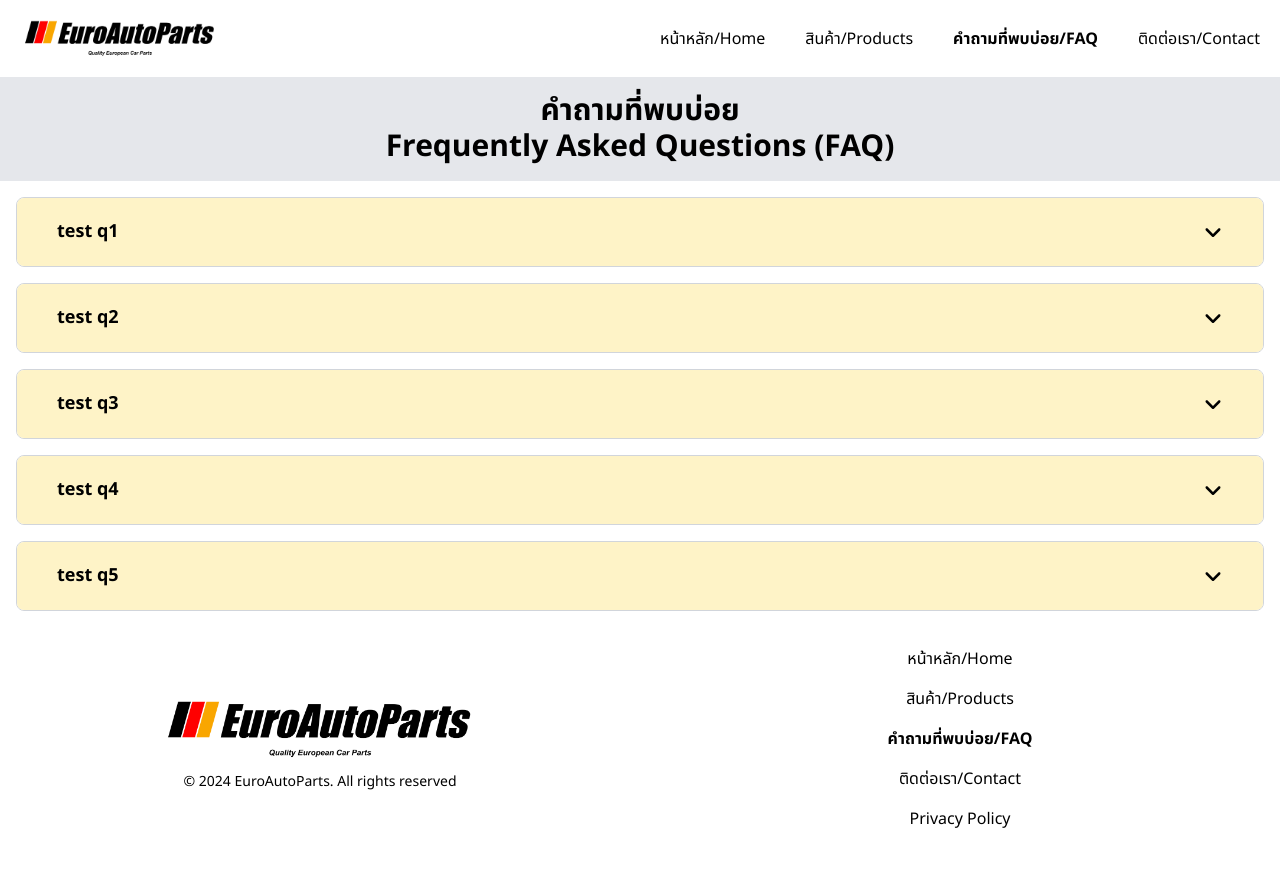
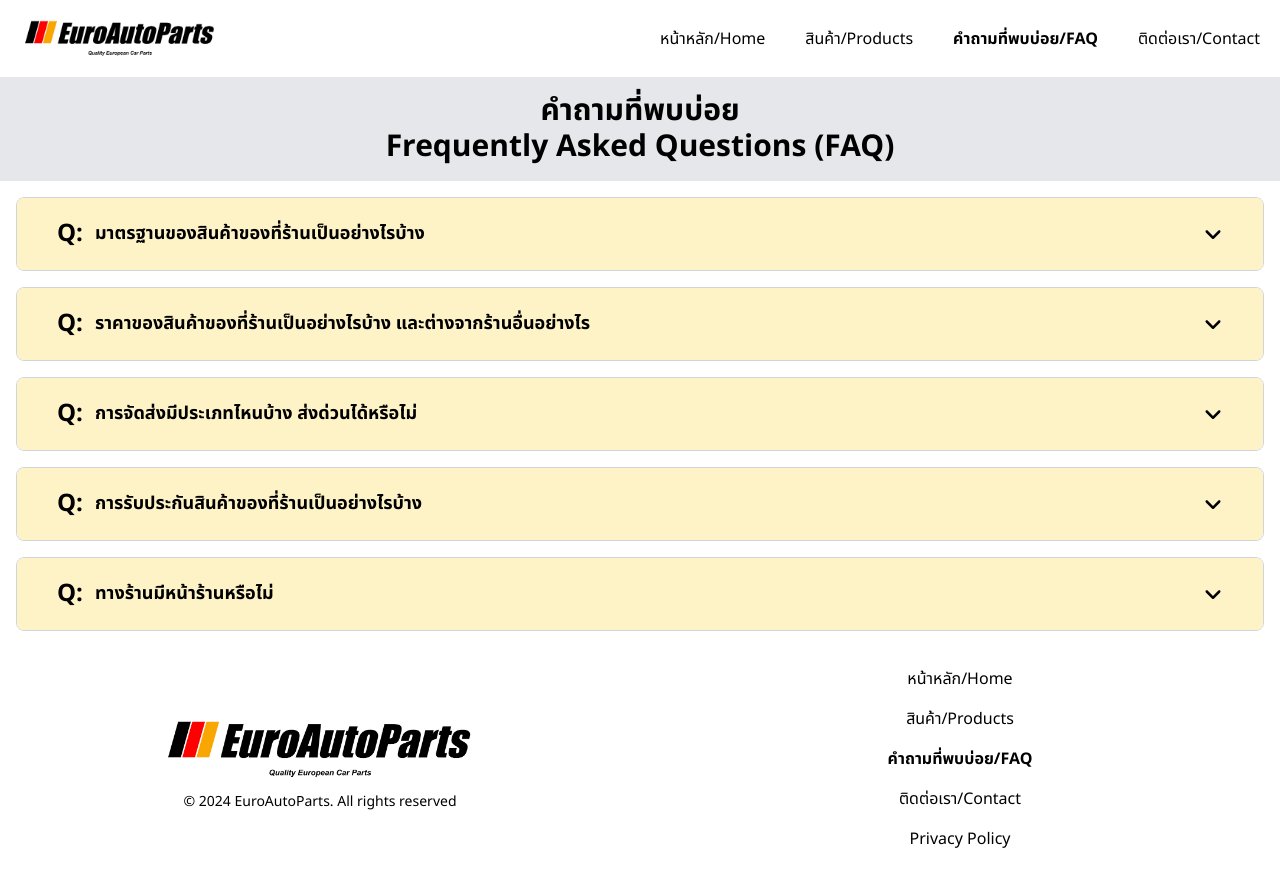
Before and after one commit to Win-TS/euroautoparts-landing-page, a React (Vite) app: page /faq in a window 1280 px wide. Built offline with nearby package versions, Linux system fonts and the light colour scheme.

Commit message:
feat: faq question and answers

```diff
--- a/src/components/Accordion.tsx
+++ b/src/components/Accordion.tsx
@@ -16,8 +16,9 @@ export default function Accordion({ question, answer }: AccordionProps) {
 
     return (
         <div className="m-4 rounded-lg overflow-hidden border border-gray-300">
-            <div className="py-5 px-10 flex justify-between items-center cursor-pointer transition duration-300 ease-in-out bg-amber-100 hover:bg-amber-200" onClick={toggleAccordion}>
-                <p className="text-lg font-notothai font-bold">{question}</p>
+            <div className="py-5 px-10 flex items-center cursor-pointer transition duration-300 ease-in-out bg-amber-100 hover:bg-amber-200 gap-3" onClick={toggleAccordion}>
+                <h1 className="text-2xl font-notothai font-bold">Q:</h1>
+                <p className="text-lg font-notothai font-bold grow">{question}</p>
                 <motion.div
                     className="texl-lg md:text-xl font-notothai"
                     animate={{ rotate: isOpen ? -180 : 0 }}
@@ -38,7 +39,7 @@ export default function Accordion({ question, answer }: AccordionProps) {
                         className="px-10"
                     >
                         <div className="py-5">
-                            <p className="text-md md:text-lg font-notothai">{answer}</p>
+                            <p className="text-lg font-notothai">{answer}</p>
                         </div>
                     </motion.div>
                 )}
--- a/src/pages/FAQ.tsx
+++ b/src/pages/FAQ.tsx
@@ -9,24 +9,24 @@ export default function FAQ() {
 
     const accordionIds = [
         {
-            title:"test q1",
-            description:"ans q1"
+            title:"มาตรฐานของสินค้าของที่ร้านเป็นอย่างไรบ้าง",
+            description:"สินค้าของที่ร้านเป็นอะไหล่ทดแทนเทียบ OEM ผลิตจากโรงงานที่คัดสรรมาอย่างดี เพื่อให้ได้คุณภาพที่เทียบเท่ากับของแท้ นอกจากนี้ เรายังมีตัวแทนจำหน่ายมากกว่า 100 ร้านและอู่ทั่วประเทศ ลูกค้าสามารถไว้วางใจและสั่งซื้อสินค้าจากเราได้อย่างมั่นใจ"
         },
         {
-            title:"test q2",
-            description:"ans q2"
+            title:"ราคาของสินค้าของที่ร้านเป็นอย่างไรบ้าง และต่างจากร้านอื่นอย่างไร",
+            description:"สินค้าของเรามีราคาที่คุ้มค่าพร้อมคุณภาพเกรดสูง งานสีและการประกอบมีความเรียบร้อยสมบูรณ์แบบ สามารถนำไปใช้แทนของเดิมได้แน่นอน ทางร้านขอแนะนำให้ระวังสินค้าราคาถูกจากผู้ขายรายอื่นในตลาด เพราะอาจไม่ได้รับการคัดเกรดและมีคุณภาพไม่ได้มาตรฐาน ลูกค้าหลายรายเสียเงินซ้ำซ้อนจากการซื้อสินค้าราคาถูกแล้วต้องมาซื้อสินค้าจากทางร้านเราในภายหลัง"
         },
         {
-            title:"test q3",
-            description:"ans q3"
+            title:"การจัดส่งมีประเภทไหนบ้าง ส่งด่วนได้หรือไม่",
+            description:"สำหรับลูกค้าที่อยู่ในกรุงเทพฯ และปริมณฑล ทางร้านมีบริการส่งสินค้าแบบด่วนผ่าน Grab หรือ Lalamove โดยลูกค้าจะได้รับสินค้าภายในไม่เกิน 2-3 ชั่วโมง ซึ่งสะดวกและรวดเร็ว หรือลูกค้าที่อยู่จังหวัดอื่นๆ ทางร้านมีบริการส่ง EMS หรือบริการขนส่งต่างๆภายในวันที่สั่งซึ่งจะได้รับภายใน 1-3 วัน หรือสามารถติดต่อทางร้านเพื่อเข้ามารับที่หน้าร้านเองได้"
         },
         {
-            title:"test q4",
-            description:"ans q4"
+            title:"การรับประกันสินค้าของที่ร้านเป็นอย่างไรบ้าง",
+            description:"สินค้าประเภทภายในและภายนอก หากได้รับสินค้าไม่ตรงกับที่ต้องการหรือมีตำหนิ สามารถเปลี่ยนได้ทันที สำหรับสินค้าอะไหล่ช่วงล่างมีการรับประกันนาน 3 เดือน หากสินค้ามีปัญหาจากการใช้งานปกติ ลูกค้าสามารถเปลี่ยนตัวใหม่ได้ทันที"
         },
         {
-            title:"test q5",
-            description:"ans q5"
+            title:"ทางร้านมีหน้าร้านหรือไม่",
+            description:"ทางร้านเรามีหน้าร้านชัดเจน ลูกค้าสามารถมารับสินค้าหรือคืนสินค้าได้ในกรณีมีปัญหา สามารถติดต่อทางร้านได้ทุกช่องทางที่ลูกค้าสะดวก"
         },
     ];
 
```
